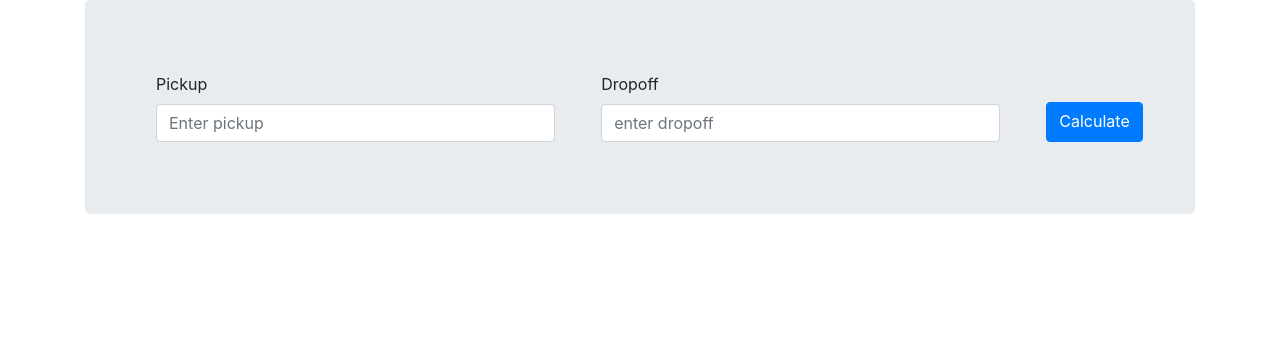
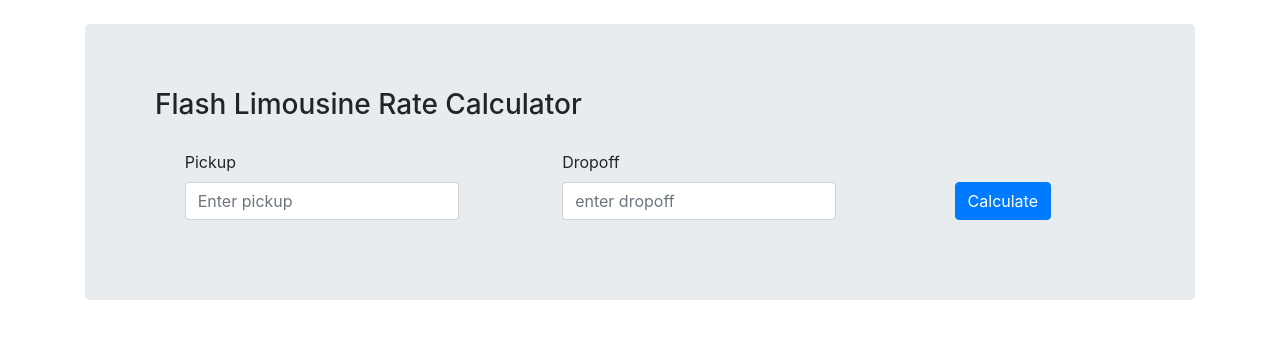
Before and after one commit to Uarmagan/FlashRateCalculator, a website built with Parcel: page index.html in a window 1280 px wide. Built offline with nearby package versions, Linux system fonts and the light colour scheme.

Commit message:
added jumbotron and made styling changes

```diff
--- a/index.html
+++ b/index.html
@@ -13,18 +13,19 @@
 
 <body>
   <div class="container">
-    <div class="jumbotron">
+    <div class="jumbotron mt-4">
+        <h3 class="ml-4 mb-4 title">Flash Limousine Rate Calculator</h3>
       <form id="myForm" class="d-flex flex-row justify-content-around align-items-end ml-3">
-        <div class="form-group m-2 col-5">
+        <div class="form-group mt-1">
           <label for="pickup">Pickup</label>
           <input type="search" class="form-control pickup" placeholder="Enter pickup" required />
         </div>
-        <div class="form-group m-2 col-5">
+        <div class="form-group mt-1">
           <label for="dropoff">Dropoff</label>
           <input type="search" class="form-control dropoff" placeholder="enter dropoff" required />
         </div>
-        <div class="submit-button form-group m-2 col-2">
-          <button class="btn btn-primary pb-2 calculate">Calculate</button>
+        <div class="submit-button form-group mt-1 col-2">
+          <button class="btn btn-primary calculate">Calculate</button>
         </div>
       </form>
     </div>
--- a/package.json
+++ b/package.json
@@ -4,7 +4,7 @@
   "description": "",
   "main": "index.js",
   "scripts": {
-    "dev": "parcel index.html main.js",
+    "dev": "parcel index.html main.js style.css",
     "build": "parcel build index.html main.js style.css"
   },
   "keywords": [],
--- a/style.css
+++ b/style.css
@@ -0,0 +1,3 @@
+.title {
+    padding-left: .5em;
+}
```
